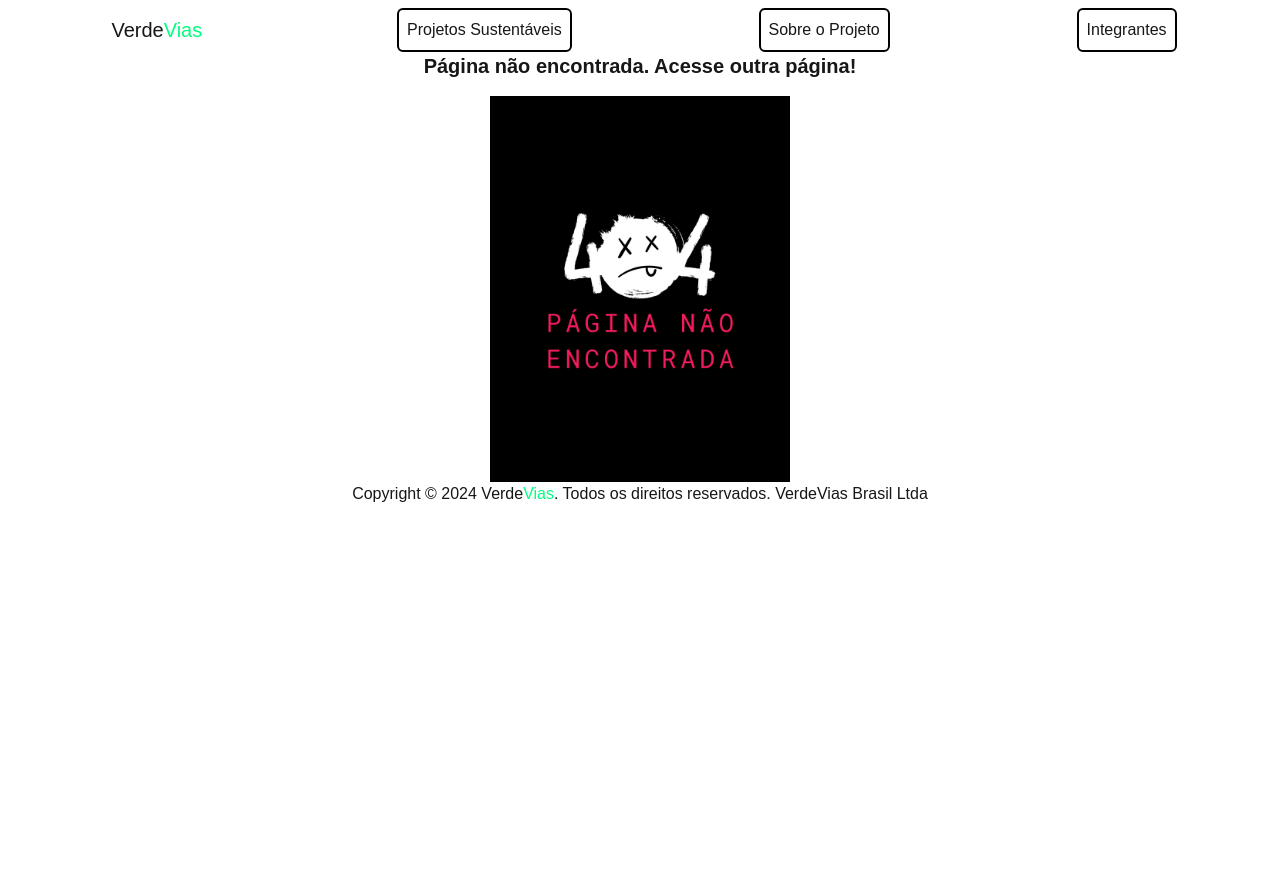
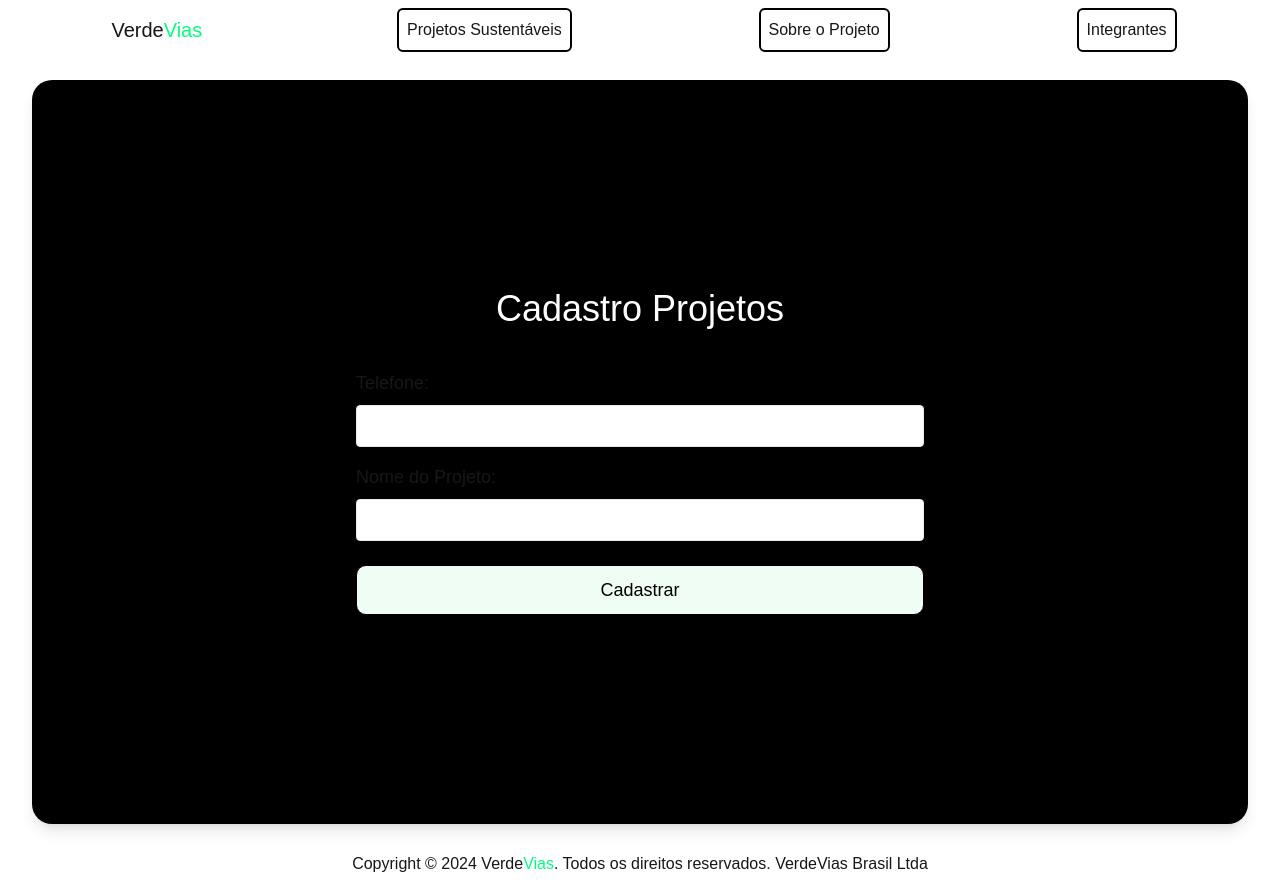
Before and after one commit to Verde-Vias/gs-front-end, a Next.js app in the folder verde-vias/: page /cadastro-projeto in a window 1280 px wide. Before the commit this address had no page. Before the commit the page ends 800 px from the top, so only its background shows below. Built offline with nearby package versions, Linux system fonts and the light colour scheme.

Commit message:
cadastro-projeto página

```diff
--- /dev/null
+++ b/verde-vias/src/app/cadastro-projeto/page.tsx
@@ -0,0 +1,41 @@
+
+import Link from "next/link";
+
+export default function CadastroProjeto() {
+    return (
+        <main className="flex h-screen w-full items-center justify-center">
+            <div className="flex flex-col items-center justify-center w-[95%] h-[93%] bg-black rounded-[20px] shadow-lg p-10">
+                <h1 className="text-4xl text-center mb-10 text-white">
+                    Cadastro Projetos
+                </h1>
+                <section className="flex flex-col gap-6 w-1/2">
+                    <div className="flex flex-col gap-4">
+                        <div className="flex flex-col">
+                            <label className="text-lg mb-2">Telefone:</label>
+                            <input
+                                type="number"
+                                id="telefone"
+                                name="telefone"
+                                className="w-full px-3 py-2 border rounded bg-white text-black"
+                            />
+                        </div>
+                        <div className="flex flex-col">
+                            <label className="text-lg mb-2">Nome do Projeto:</label>
+                            <input
+                                type="text"
+                                id="nome"
+                                name="nome"
+                                className="w-full px-3 py-2 border rounded bg-white text-black"
+                            />
+                        </div>
+                    </div>
+                    <Link href="/">
+                        <button className="text-black w-full h-[50px] bg-green-50 rounded-[10px] border border-black cursor-pointer shadow-md text-lg font-medium hover:transition-all hover:duration-300 hover:scale-105 hover:bg-[#35c446]">
+                            Cadastrar
+                        </button>
+                    </Link>
+                </section>
+            </div>
+        </main>
+    );
+}
```
Also changed, not shown: verde-vias/src/components/Cabecalho/cabecalho.tsx (+5 -3 lines), verde-vias/src/types.ts (added).
